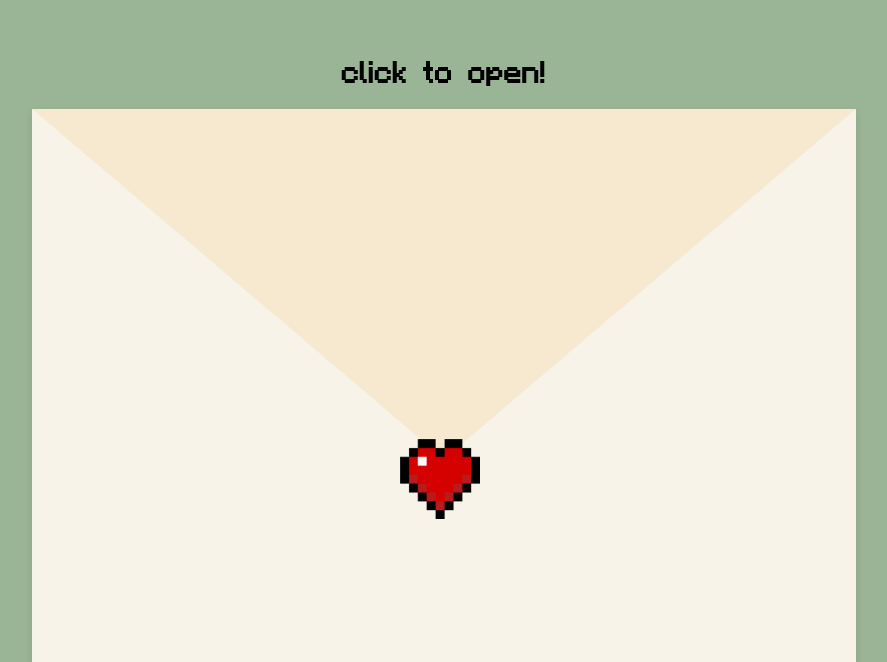
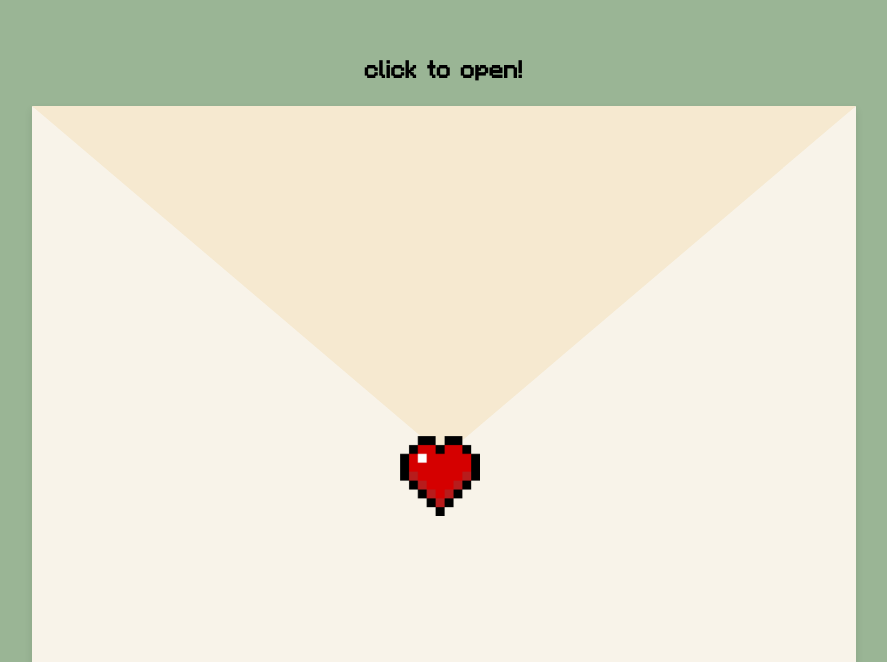
Before and after one commit to akshimis/valentines-card-2026, a plain HTML site: page index.html in a window 1280 px wide. Shown: the part 422-1084 px from the top of the page, without its empty margins (196-1083 px from the left). Drawn offline with Linux system fonts and the light colour scheme.

Commit message:
font fix again

```diff
--- a/styles.css
+++ b/styles.css
@@ -1,7 +1,6 @@
 @font-face {
     font-family: 'MinecraftFont';
-    src: url('fonts/Minecraftia.ttf') format('truetype');
-    /* Add other formats like .woff2 or .woff for broader browser support */
+    src: url('./fonts/MinecraftRegular-Bmg3.otf') format('truetype');
 }
 
 * {
```
Also changed, not shown: fonts/MinecraftRegular-Bmg3.otf (added).
